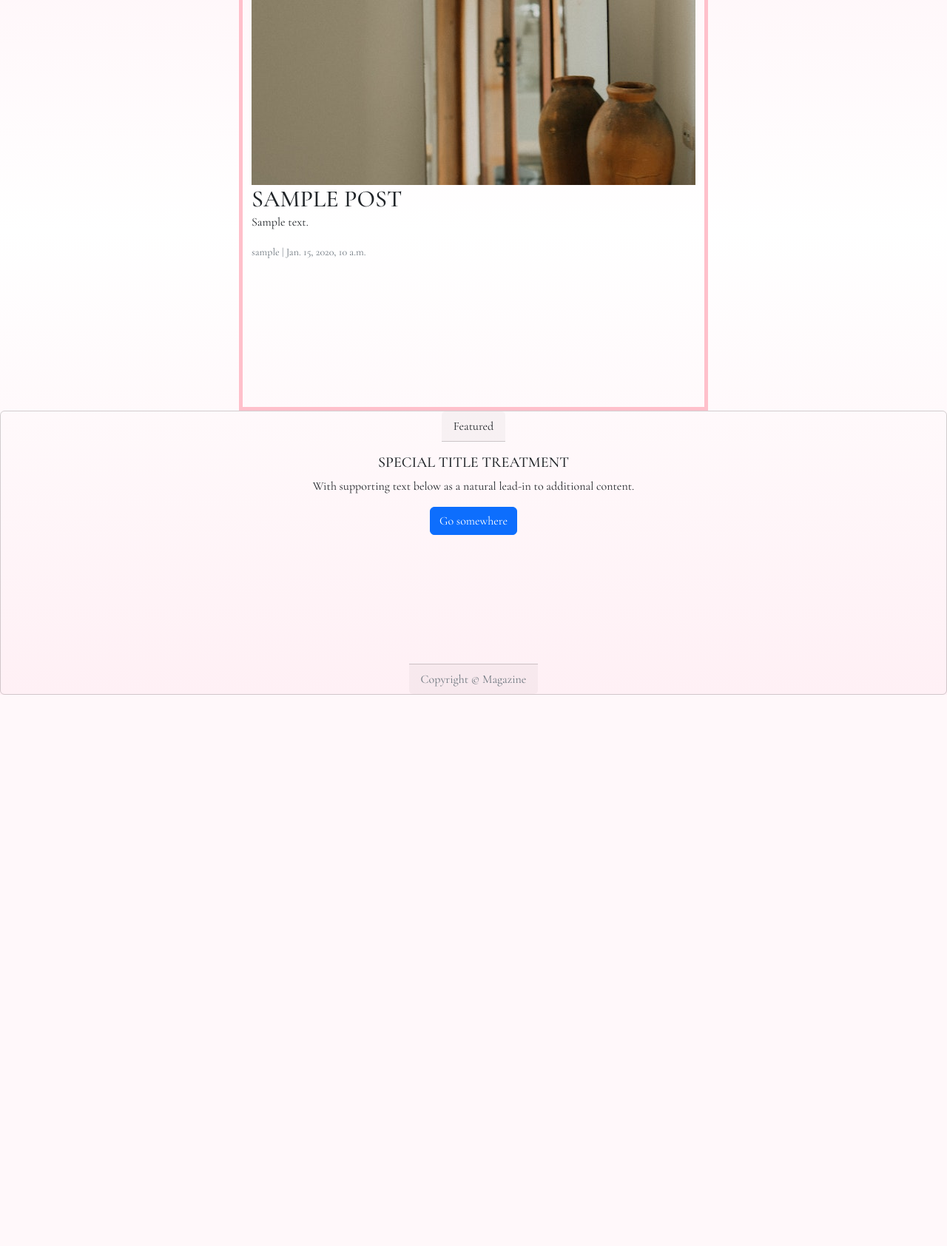
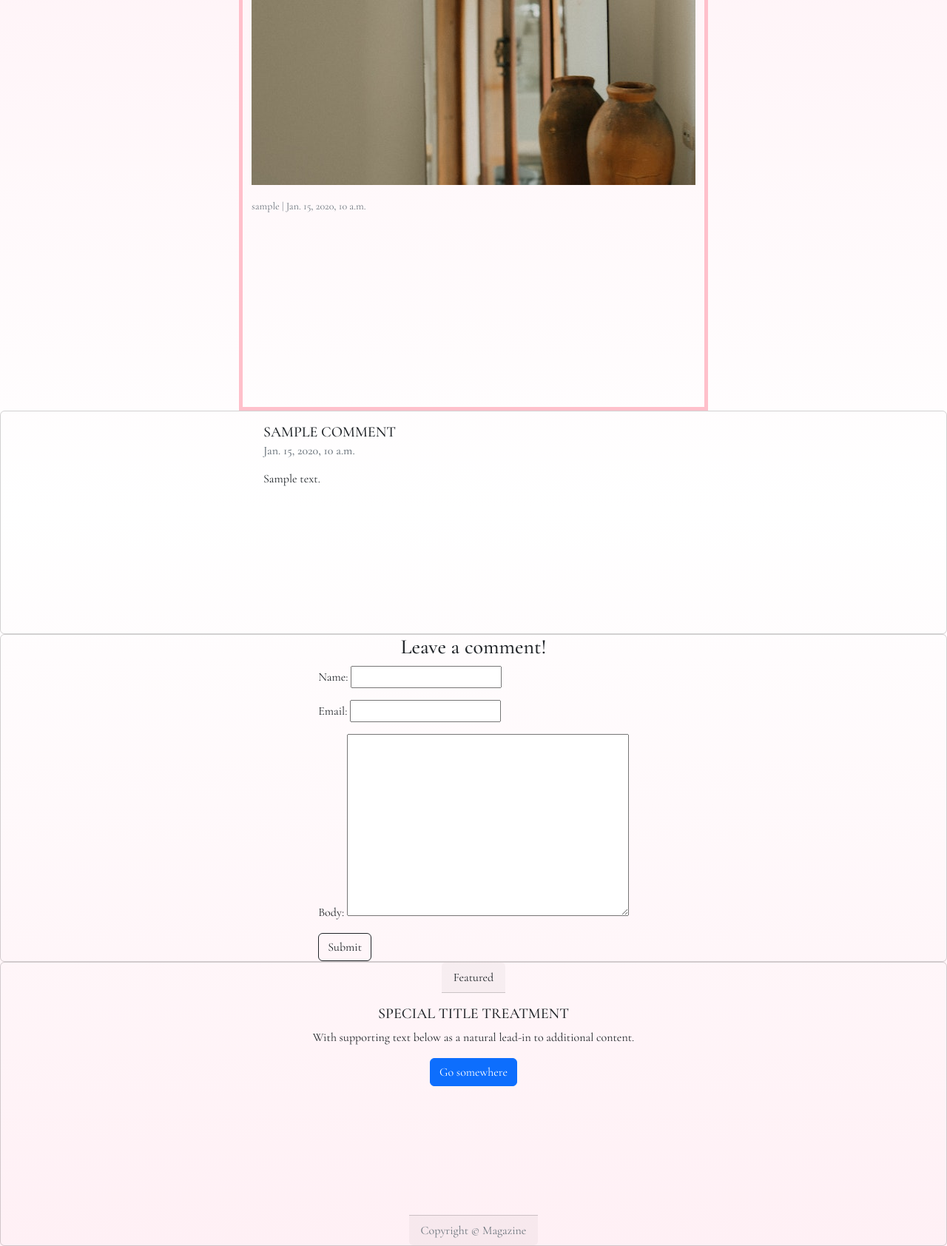
Before and after one commit to frirsta/fullstack, a Django app: a page that uses templates/post_detail.html in a window 1280 px wide. Shown: the part 311-1995 px from the top of the page at 74% size. Before the commit the page ends 1250 px from the top, so only its background shows below. Run offline with Django 3.2, Linux system fonts and the light colour scheme; tables that the repository leaves empty hold one stand-in row (values such as "Sample post").

Commit message:
Add comment function to admin. Add post_detail function to views. Add code to post_detail.html for comments

```diff
--- /dev/null
+++ b/blog/forms.py
@@ -0,0 +1,8 @@
+from .models import Comment
+from django import forms
+
+
+class CommentForm(forms.ModelForm):
+    class Meta:
+        model = Comment
+        fields = ('name', 'email', 'body')
--- a/blog/models.py
+++ b/blog/models.py
@@ -36,4 +36,4 @@
         ordering = ['created_on']
 
     def __str__(self):
-        return f'Comment{self.body} by {self.name}'
+        return f'Comment {self.body} by {self.name}'
--- a/blog/urls.py
+++ b/blog/urls.py
@@ -3,5 +3,5 @@
 
 urlpatterns = [
     path('', views.PostList.as_view(), name='home'),
-    path('<slug:slug>/', views.PostDetail.as_view(), name='post_detail'),
+    path('<slug:slug>/', views.post_detail, name='post_detail'),
 ]
--- a/blog/views.py
+++ b/blog/views.py
@@ -1,6 +1,7 @@
-from django.shortcuts import render
+from .models import Post
+from .forms import CommentForm
+from django.shortcuts import render, get_object_or_404
 from django.views import generic
-from .models import Post
 
 
 class PostList(generic.ListView):
@@ -8,6 +9,32 @@
     template_name = 'index.html'
 
 
-class PostDetail(generic.DetailView):
-    model = Post
+# class PostDetail(generic.DetailView):
+#     model = Post
+#     template_name = 'post_detail.html'
+
+def post_detail(request, slug):
     template_name = 'post_detail.html'
+    post = get_object_or_404(Post, slug=slug)
+    comments = post.comments.filter(active=True)
+    new_comment = None
+
+    if request.method == 'POST':
+        comment_form = CommentForm(data=request.POST)
+        if comment_form.is_valid():
+
+            new_comment = comment_form.save(commit=False)
+
+            new_comment.post = post
+
+            new_comment.save()
+    else:
+        comment_form = CommentForm
+
+    return render(request, template_name, {
+        'post': post,
+        'comments': comments,
+        'new_comment': new_comment,
+        'comment_form': comment_form
+
+    })
--- a/templates/post_detail.html
+++ b/templates/post_detail.html
@@ -9,4 +9,29 @@
     </div>
   </div>
 
+  <div class="card">
+    {% for comment in comments %}
+    <div class="card-body">
+      <h5 class="card-title">{{ comment.name }}</h5>
+      <h6 class="card-subtitle mb-2 text-muted">{{ comment.created_on }}</h6>
+      <p class="card-text">{{ comment.body | linebreaks }}</p>
+    </div>
+    {% endfor %}
+  </div>
+
+<div class="card">
+      {% if new_comment %}
+      <div class="alert alert-success" role="alert">
+        Your comment is awaiting moderation
+      </div>
+      {% else %}
+      <h3>Leave a comment!</h3>
+      <form method="POST">
+        {{ comment_form.as_p }}
+        {% csrf_token %}
+        <button type="submit" class="btn btn-outline-dark">Submit</button>
+      </form>
+      {% endif %}
+    </div>
+
 {% endblock content %}
```
Also changed, not shown: blog/admin.py (+12 -1 lines).
